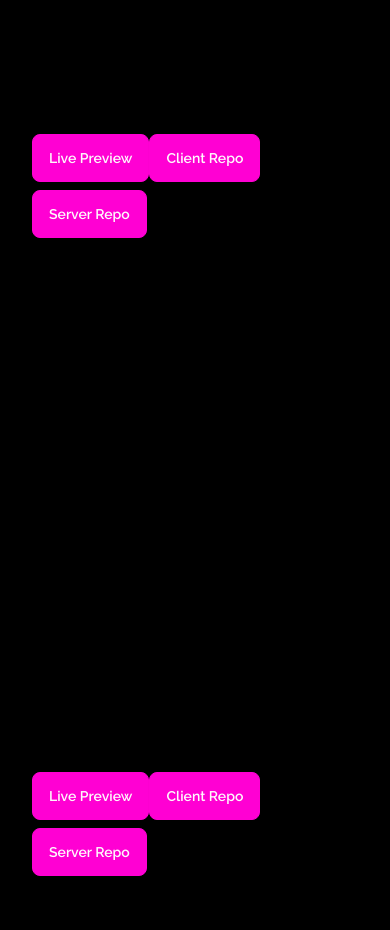
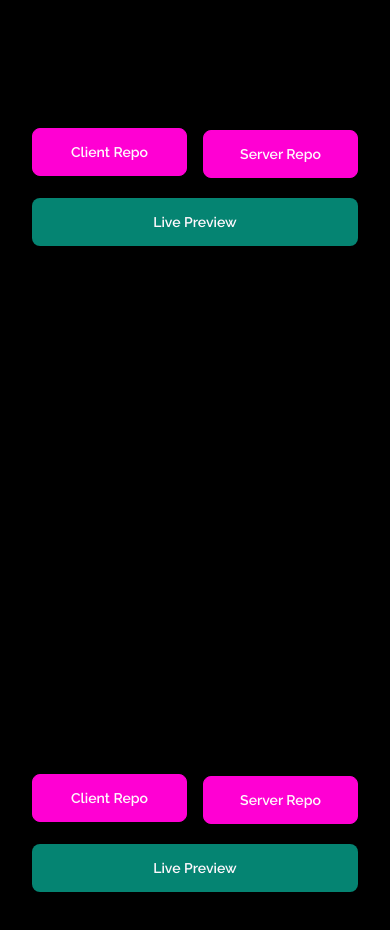
Before and after one commit to Jubayer-Ahmed-Sajid/my-portfolio-web-site, a React (Vite) app: page / in a window 390 px wide. Shown: the part 2640-3570 px from the top of the page. Built offline with nearby package versions, Linux system fonts and the light colour scheme.

Commit message:
responsive issue fixed

```diff
--- a/src/Pages/Home/MyWorks/MyWorks.jsx
+++ b/src/Pages/Home/MyWorks/MyWorks.jsx
@@ -8,11 +8,11 @@ import { useEffect } from 'react';
 import Aos from 'aos';
 // import './Slider.css'
 const MyWorks = () => {
-    useEffect(()=>{
+    useEffect(() => {
         Aos.init({
-            duration:1800,
+            duration: 1800,
         })
-    },[])
+    }, [])
     return (
         <div id='myWorks' className='bg-black p-8'>
             <h2 className="text-4xl font-bold text-center my-8 text-[#058472]" data-aos='fade-in'>My Works</h2>
@@ -60,10 +60,19 @@ const MyWorks = () => {
 
                         </div>
                     </div>
-                    <div className='lg:flex gap-8 space-y-2 justify-center my-4'>
-                        <Link to='https://assignment-11-3e9b0.web.app' className='btn btn-secondary '>Live Preview</Link>
-                        <Link to='https://github.com/Jubayer-Ahmed-Sajid/Library-management-client-site' className='btn btn-secondary '>Client Repo</Link>
-                        <Link to='https://github.com/Jubayer-Ahmed-Sajid/Library-management-server-site' className='btn btn-secondary '>Server Repo</Link>
+                    <div className='md:w-1/2 mx-auto grid grid-cols-2 lg:grid-cols-3 lg:gap-8 gap-4 items-center space-y-1 justify-center my-4'>
+                    <div>
+
+                            <Link to='https://github.com/Jubayer-Ahmed-Sajid/Library-management-client-site' className='btn w-full   btn-secondary '>Client Repo</Link>
+                        </div>
+                        <div>
+                            <Link to='https://github.com/Jubayer-Ahmed-Sajid/Library-management-server-site' className='btn w-full btn-secondary '>Server Repo</Link>
+
+                        </div>
+                        <div className='lg:col-span-1 col-span-2'>
+
+                            <Link to='https://assignment-11-3e9b0.web.app' className='btn lg:bg-secondary  bg-[#058472] border-none w-full  btn-secondary '>Live Preview</Link>
+                        </div>
                     </div>
                 </div>
 
@@ -119,10 +128,20 @@ const MyWorks = () => {
                             </div>
                         </div>
                     </div>
-                    <div className='lg:flex gap-8 space-y-2 justify-center my-4'>
-                        <Link to='https://pet-adaption-11a4b.web.app' className='btn btn-secondary '>Live Preview</Link>
-                        <Link to='https://github.com/Jubayer-Ahmed-Sajid/Pet-adoption-client-site' className='btn btn-secondary '>Client Repo</Link>
-                        <Link to='https://github.com/Jubayer-Ahmed-Sajid/Pet-adoption-server-site' className='btn btn-secondary '>Server Repo</Link>
+                    <div className='grid md:w-1/2 mx-auto grid-cols-2 lg:grid-cols-3 lg:gap-8 gap-4 items-center space-y-1 justify-center my-4'>
+
+
+                        <div>
+                             <Link to='https://github.com/Jubayer-Ahmed-Sajid/Pet-adoption-client-site' className='btn w-full btn-secondary '>Client Repo</Link>
+                        </div>
+                        <div>
+                         <Link to='https://github.com/Jubayer-Ahmed-Sajid/Pet-adoption-server-site' className='btn w-full btn-secondary '>Server Repo</Link>
+
+                        </div>
+
+                        <div className='lg:col-span-1 col-span-2'>
+                            <Link to='https://pet-adaption-11a4b.web.app' className='btn w-full lg:bg-secondary bg-[#058472] border-none  btn-secondary '>Live Preview</Link>
+                        </div>
                     </div>
 
                 </div>
--- a/src/Pages/Home/Skills/Skills.css
+++ b/src/Pages/Home/Skills/Skills.css
@@ -1,6 +1,6 @@
 .skills{
     position: relative;
-    width: 100vw;
+    /* width: 100vw; */
     /* height: 1; */
     background: url('https://i.ibb.co/vct0Dvq/wave-haikei-2.png') center/cover no-repeat; /* Set your background image path */
     color: #fff; /* Set text color */
```
